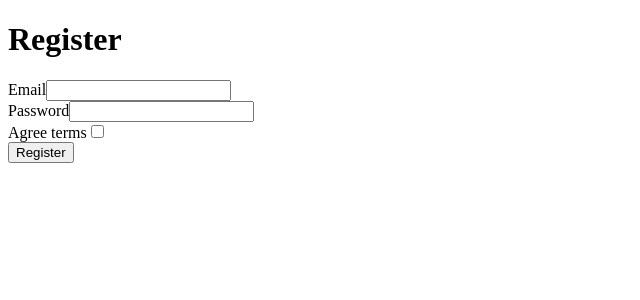
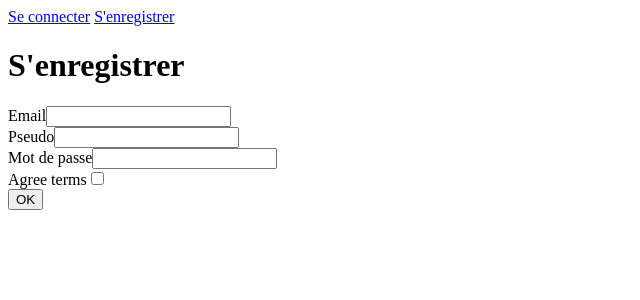
Before and after one commit to JLoewenguth/ForumDecembre, a Symfony app: template templates/registration/register.html.twig in a window 1280 px wide. Shown: the top 300 px of the page, without its empty margins (0-640 px from the left). Run offline with Twig, Linux system fonts and the light colour scheme; the template is opened without the code that fills it, so the values that code supplies are empty; form fields are guessed from the names that the template uses; some libraries are stand-ins or nearby versions.

Commit message:
login, logout, register

```diff
--- a/src/Form/RegistrationFormType.php
+++ b/src/Form/RegistrationFormType.php
@@ -25,7 +25,7 @@ class RegistrationFormType extends AbstractType
                 'mapped' => false,
                 'constraints' => [
                     new IsTrue([
-                        'message' => 'You should agree to our terms.',
+                        'message' => 'Vous devez accepter nos termes d\'utilisation.',
                     ]),
                 ],
             ])
--- a/src/Security/AppAuthenticator.php
+++ b/src/Security/AppAuthenticator.php
@@ -46,7 +46,7 @@ class AppAuthenticator extends AbstractLoginFormAuthenticator
             return new RedirectResponse($targetPath);
         }
 
-        return new RedirectResponse($this->urlGenerator->generate('app_login'));
+        return new RedirectResponse($this->urlGenerator->generate('app_home'));
         //throw new \Exception('TODO: provide a valid redirect inside '.__FILE__);
     }
 
--- a/templates/base.html.twig
+++ b/templates/base.html.twig
@@ -14,6 +14,12 @@
         {% endblock %}
     </head>
     <body>
+        {% if app.user %}
+            <a href="{{ path('app_logout') }}">Se déconnecter</a>
+        {% else %}
+            <a href="{{ path('app_login') }}">Se connecter</a>
+            <a href="{{ path('app_register') }}">S'enregistrer</a>
+        {% endif %}
         {% block body %}{% endblock %}
     </body>
 </html>
--- a/templates/registration/register.html.twig
+++ b/templates/registration/register.html.twig
@@ -1,21 +1,22 @@
 {% extends 'base.html.twig' %}
 
-{% block title %}Register{% endblock %}
+{% block title %}S'enregistrer{% endblock %}
 
 {% block body %}
     {% for flash_error in app.flashes('verify_email_error') %}
         <div class="alert alert-danger" role="alert">{{ flash_error }}</div>
     {% endfor %}
 
-    <h1>Register</h1>
+    <h1>S'enregistrer</h1>
 
     {{ form_start(registrationForm) }}
         {{ form_row(registrationForm.email) }}
+        {{ form_row(registrationForm.pseudo) }}
         {{ form_row(registrationForm.plainPassword, {
-            label: 'Password'
+            label: 'Mot de passe'
         }) }}
         {{ form_row(registrationForm.agreeTerms) }}
 
-        <button type="submit" class="btn">Register</button>
+        <button type="submit" class="btn">OK</button>
     {{ form_end(registrationForm) }}
 {% endblock %}
```
Also changed, not shown: src/Controller/HomeController.php (added, +16 -0 lines), templates/home/index.html.twig (added, +15 -0 lines), 1 other file.
